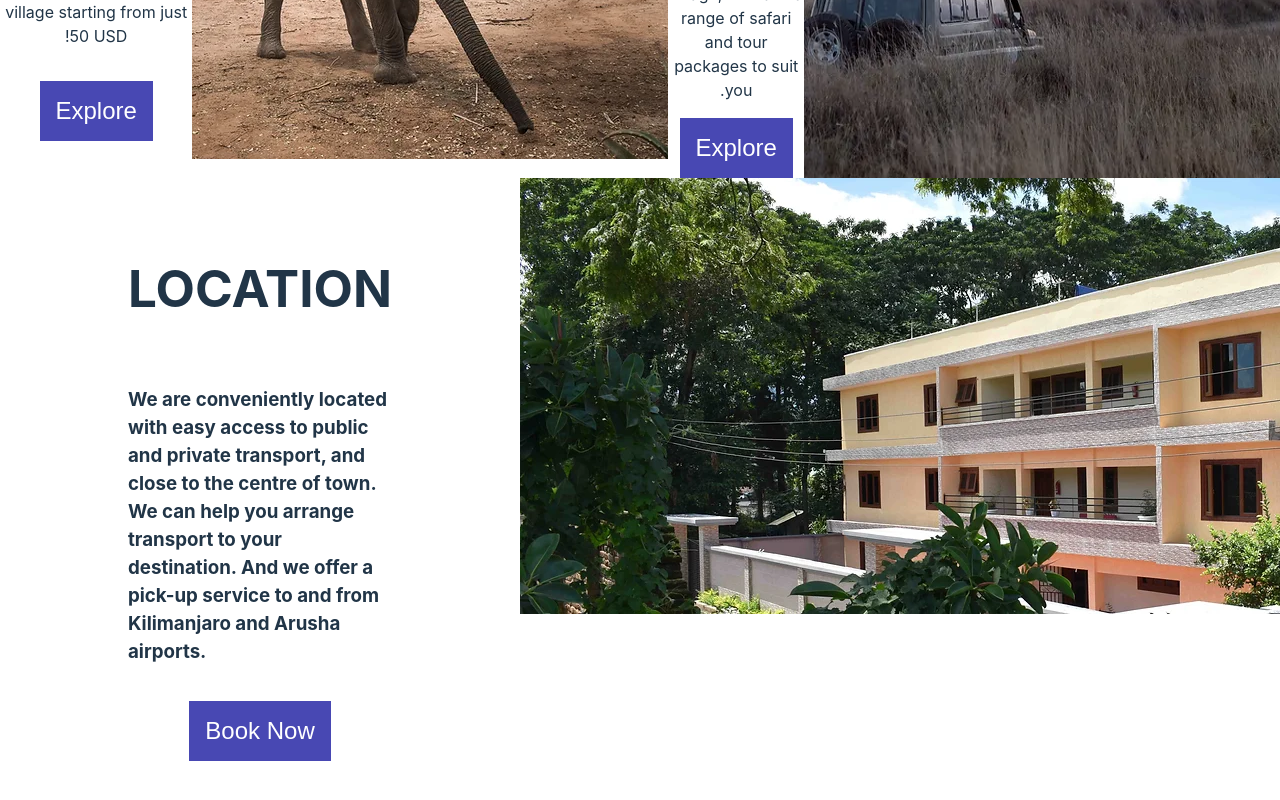
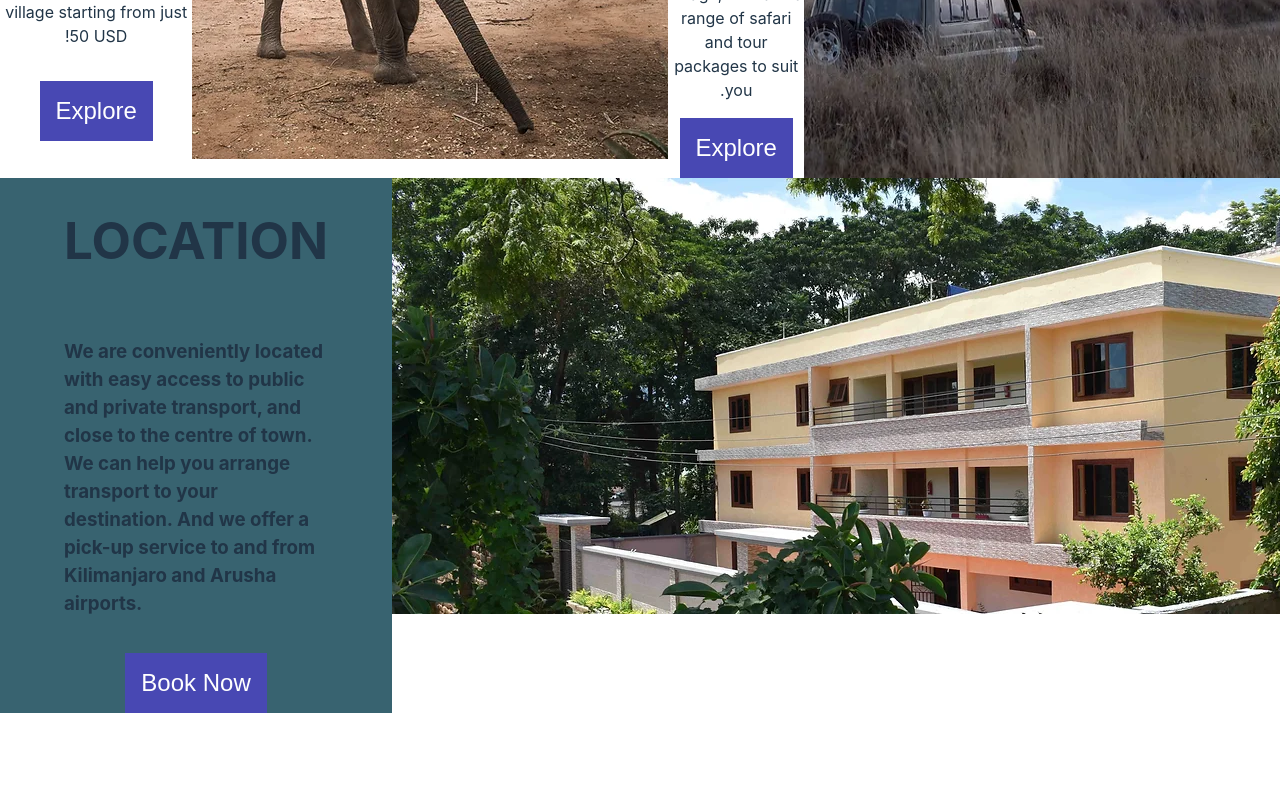
Before and after one commit to Shaul1Kr/David-Crater-Homestay, a React (Vite) app in the folder client/: page / in a window 1280 px wide. Shown: the part 4119-4919 px from the top of the page. After the commit the page ends 4832 px from the top, so only its background shows below. Built offline with nearby package versions, Linux system fonts and the light colour scheme.

Commit message:
Fix css in location component

```diff
--- a/client/src/Components/Location.tsx
+++ b/client/src/Components/Location.tsx
@@ -6,10 +6,12 @@ const RoomContainer = styled.div`
 `;
 
 const RoomImgWrapper = styled.div`
-  padding: 3rem 8rem;
+  padding: 0 4rem;
   gap: 1rem;
   display: grid;
   justify-items: center;
+  align-items: center;
+  background-color: rgb(56, 99, 112);
 `;
 
 const Text = styled.h3``;
```
